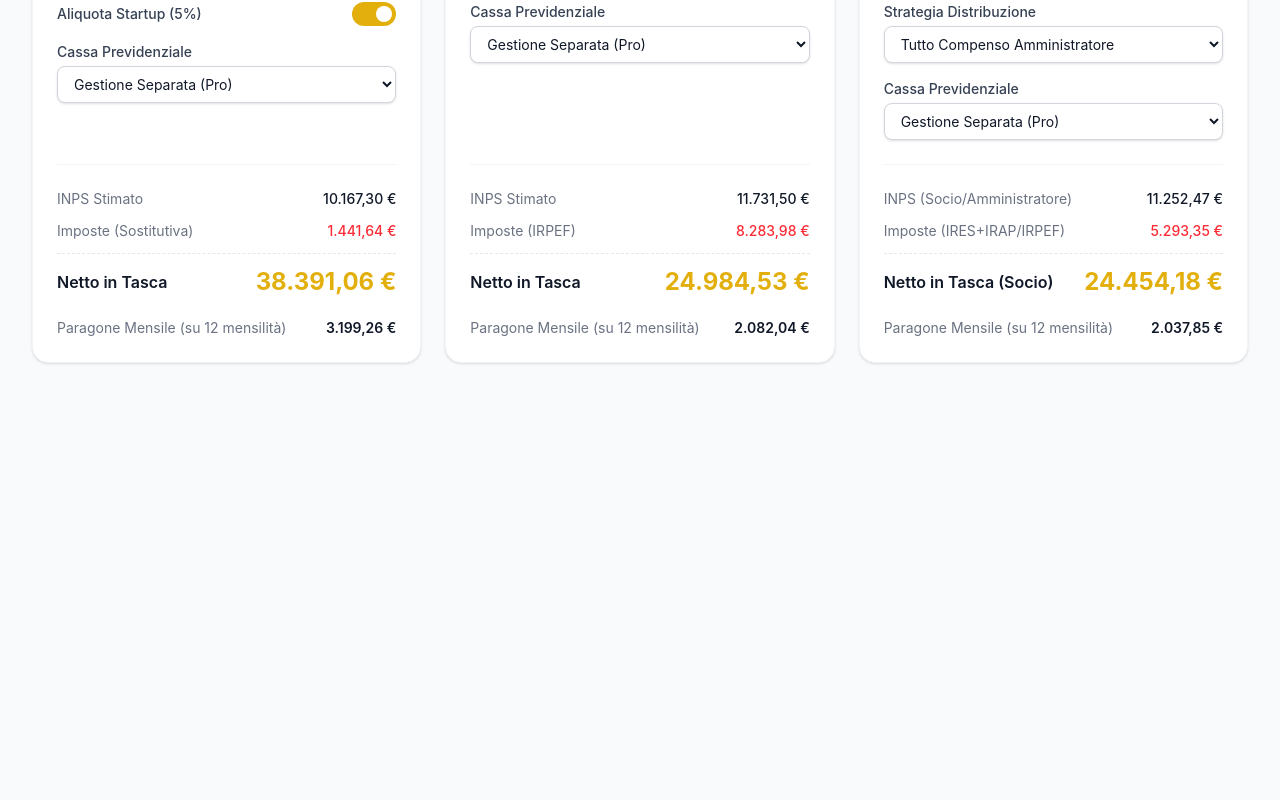
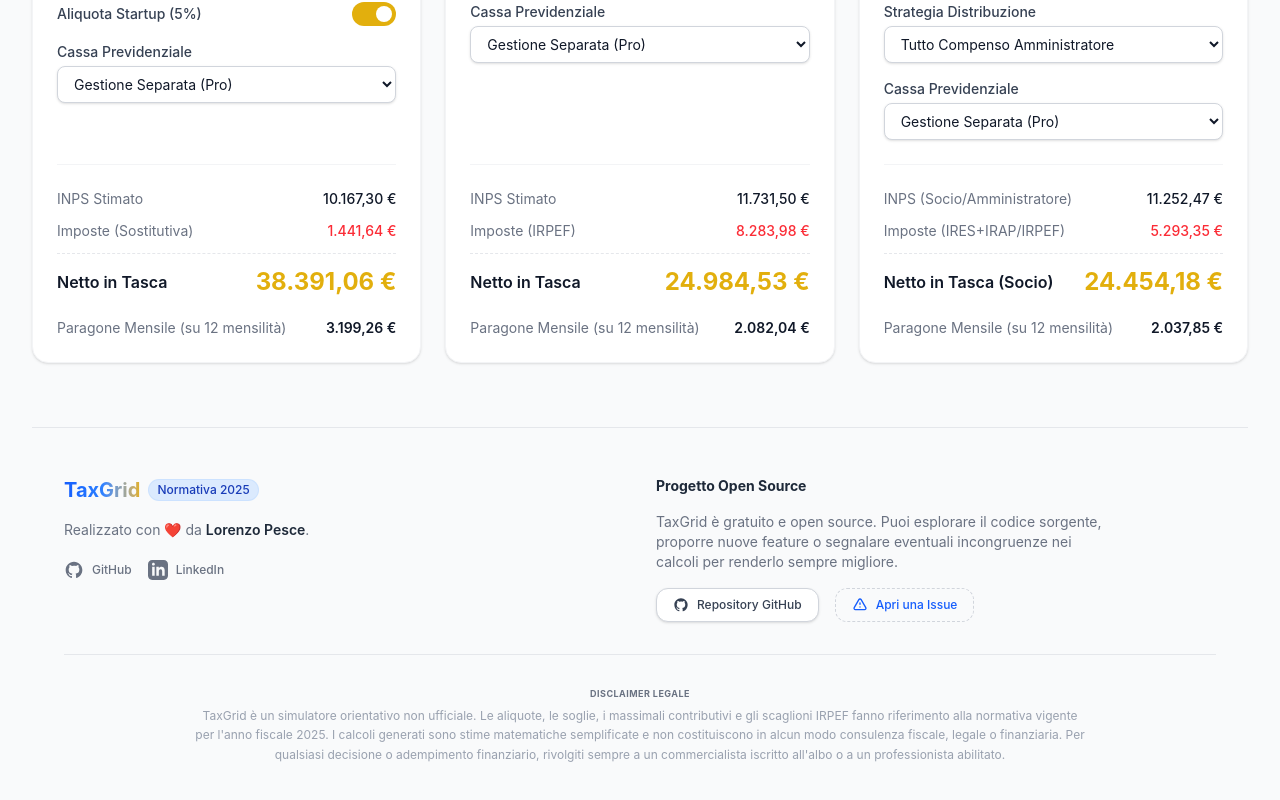
Before and after one commit to p-lorenzo/taxgrid, a Vue app: page / in a window 1280 px wide. Shown: the part 621-1421 px from the top of the page. Before the commit the page ends 1016 px from the top, so only its background shows below. Built offline with nearby package versions, Linux system fonts and the light colour scheme.

Commit message:
feat(footer): add static footer component, legal disclaimer, and project details (spec-08)

```diff
--- /dev/null
+++ b/history/2026-06-17--static-footer.md
@@ -0,0 +1,21 @@
+# History of Feature: Static Footer & Disclaimer
+
+**Date**: 2026-06-17
+**Feature Branch**: `08-static-footer`
+
+## Decisions Made
+- Implemented the footer as a separate Vue component `src/components/Footer.vue` to maintain clean separation of concerns and keep `App.vue` structured.
+- Integrated the footer directly under the main viewport wrapper inside `src/App.vue`.
+- Added all requested elements:
+  - Personal credits to Lorenzo Pesce.
+  - Profile links to GitHub and LinkedIn.
+  - Open Source project mention with a direct link to the repository.
+- Recommended and added the following crucial elements:
+  - Legal Disclaimer stating that it is a non-official orientative simulator and calculations do not constitute professional advice.
+  - Current fiscal year context (2025).
+  - Call to Action to open GitHub issues for bug reports or feature requests.
+- Tailored design for premium looks supporting both light and dark mode with micro-animations on links and buttons.
+
+## Lessons Learned & Issues Encountered
+- Ran into a missing tag syntax error after replacement in `App.vue` which was resolved by restoring the missing closing `div` for the regimes grid layout.
+- The Tailwind v4 setup works perfectly with the custom component classes.
--- a/specs/08-static-footer.md
+++ b/specs/08-static-footer.md
@@ -4,9 +4,9 @@
 
 **Created**: 2026-06-17
 
-**Status**: PENDING
+**Status**: COMPLETE
 
-## Status: PENDING
+## Status: COMPLETE
 
 **Input**: User request: "Aggiungere un footer statico alla pagina con: credits (Lorenzo Pesce), link GitHub, link LinkedIn, menzione progetto Open Source con link al repository TaxGrid. Suggerire eventuali altre aggiunte."
 
@@ -58,3 +58,5 @@ Esempio di classi per il contenitore:
 1. **Given** l'app in esecuzione, **When** scorro fino in fondo alla pagina, **Then** visualizzo il footer in modo chiaro e responsivo sia su Desktop che su Mobile.
 2. **Given** i link ai profili social e alla repository, **When** ci clicco sopra, **Then** si aprono correttamente in una nuova scheda (`target="_blank"` e `rel="noopener noreferrer"` per motivi di sicurezza).
 3. **Given** il footer, **Then** il disclaimer legale è chiaramente visibile ma non invasivo rispetto al design principale.
+
+<!-- NR_OF_TRIES: 1 -->
--- a/src/App.vue
+++ b/src/App.vue
@@ -1,6 +1,7 @@
 <script setup lang="ts">
 import { useTaxStore } from './store/taxStore'
 import { Switch } from '@headlessui/vue'
+import Footer from './components/Footer.vue'
 
 const store = useTaxStore()
 
@@ -508,7 +509,8 @@ const formatCurrency = (val: number) => {
         </div>
 
       </div>
+    </div>
 
-    </div>
+    <Footer />
   </div>
 </template>
--- /dev/null
+++ b/src/components/Footer.vue
@@ -0,0 +1,98 @@
+<template>
+  <footer class="mt-16 border-t border-gray-200 dark:border-gray-800 bg-gray-50 dark:bg-gray-900/50 py-12 text-sm text-gray-600 dark:text-gray-400 transition-colors duration-300">
+    <div class="max-w-7xl mx-auto px-4 sm:px-6 lg:px-8">
+      <!-- Grid layout for main content -->
+      <div class="grid grid-cols-1 md:grid-cols-2 gap-8 mb-8">
+
+        <!-- Left Side: Credits & Socials -->
+        <div class="space-y-4 text-center md:text-left">
+          <div class="flex items-center justify-center md:justify-start space-x-2">
+            <span class="text-xl font-bold bg-clip-text text-transparent bg-gradient-to-r from-blue-600 via-blue-500 to-[#e2af0d] dark:from-blue-400 dark:via-blue-300 dark:to-[#e2af0d]">
+              TaxGrid
+            </span>
+            <span class="text-xs px-2 py-0.5 rounded-full bg-blue-100 dark:bg-blue-900/30 text-blue-800 dark:text-blue-300 font-medium border border-blue-200/50 dark:border-blue-700/30">
+              Normativa 2025
+            </span>
+          </div>
+          <p class="text-gray-500 dark:text-gray-400">
+            Realizzato con ❤️ da <span class="font-semibold text-gray-800 dark:text-gray-200">Lorenzo Pesce</span>.
+          </p>
+
+          <!-- Social Icons / Links -->
+          <div class="flex items-center justify-center md:justify-start space-x-4 pt-1">
+            <a
+              href="https://github.com/p-lorenzo/"
+              target="_blank"
+              rel="noopener noreferrer"
+              class="inline-flex items-center space-x-2 text-gray-500 dark:text-gray-400 hover:text-blue-600 dark:hover:text-[#e2af0d] transition-colors duration-250 group"
+              aria-label="GitHub Profile"
+            >
+              <svg class="w-5 h-5 transition-transform group-hover:scale-110" fill="currentColor" viewBox="0 0 24 24">
+                <path fill-rule="evenodd" d="M12 2C6.477 2 2 6.477 2 12c0 4.42 2.865 8.166 6.839 9.489.5.092.682-.217.682-.482 0-.237-.008-.866-.013-1.7-2.782.603-3.369-1.34-3.369-1.34-.454-1.156-1.11-1.464-1.11-1.464-.908-.62.069-.608.069-.608 1.003.07 1.531 1.03 1.531 1.03.892 1.529 2.341 1.087 2.91.832.092-.647.35-1.088.636-1.338-2.22-.253-4.555-1.11-4.555-4.943 0-1.091.39-1.984 1.029-2.683-.103-.253-.446-1.27.098-2.647 0 0 .84-.269 2.75 1.025A9.564 9.564 0 0112 6.844c.85.004 1.705.115 2.504.337 1.909-1.294 2.747-1.025 2.747-1.025.546 1.377.203 2.394.1 2.647.64.699 1.028 1.592 1.028 2.683 0 3.842-2.339 4.687-4.566 4.935.359.309.678.919.678 1.852 0 1.336-.012 2.415-.012 2.743 0 .267.18.579.688.481C19.137 20.162 22 16.418 22 12c0-5.523-4.477-10-10-10z" clip-rule="evenodd" />
+              </svg>
+              <span class="text-xs font-medium border-b border-transparent group-hover:border-blue-600 dark:group-hover:border-[#e2af0d]">GitHub</span>
+            </a>
+
+            <a
+              href="https://www.linkedin.com/in/p-lorenzo/"
+              target="_blank"
+              rel="noopener noreferrer"
+              class="inline-flex items-center space-x-2 text-gray-500 dark:text-gray-400 hover:text-blue-600 dark:hover:text-[#e2af0d] transition-colors duration-250 group"
+              aria-label="LinkedIn Profile"
+            >
+              <svg class="w-5 h-5 transition-transform group-hover:scale-110" fill="currentColor" viewBox="0 0 24 24">
+                <path fill-rule="evenodd" d="M19 0h-14c-2.761 0-5 2.239-5 5v14c0 2.761 2.239 5 5 5h14c2.762 0 5-2.239 5-5v-14c0-2.761-2.238-5-5-5zm-11 19h-3v-11h3v11zm-1.5-12.268c-.966 0-1.75-.779-1.75-1.75s.784-1.75 1.75-1.75 1.75.779 1.75 1.75-.784 1.75-1.75 1.75zm13.5 12.268h-3v-5.604c0-3.368-4-3.113-4 0v5.604h-3v-11h3v1.765c1.396-2.586 7-2.777 7 2.476v6.759z" clip-rule="evenodd" />
+              </svg>
+              <span class="text-xs font-medium border-b border-transparent group-hover:border-blue-600 dark:group-hover:border-[#e2af0d]">LinkedIn</span>
+            </a>
+          </div>
+        </div>
+
+        <!-- Right Side: Open Source Repo & Contributions -->
+        <div class="space-y-4 text-center md:text-left">
+          <div class="flex items-center justify-center md:justify-start space-x-2">
+            <span class="text-sm font-bold text-gray-800 dark:text-gray-200">
+              Progetto Open Source
+            </span>
+          </div>
+          <p class="text-gray-500 dark:text-gray-400 max-w-md">
+            TaxGrid è gratuito e open source. Puoi esplorare il codice sorgente, proporre nuove feature o segnalare eventuali incongruenze nei calcoli per renderlo sempre migliore.
+          </p>
+          <div class="flex flex-col sm:flex-row items-center justify-center md:justify-start gap-4">
+            <a
+              href="https://github.com/p-lorenzo/taxgrid/"
+              target="_blank"
+              rel="noopener noreferrer"
+              class="inline-flex items-center justify-center px-4 py-2 border border-gray-300 dark:border-gray-700 rounded-xl bg-white dark:bg-gray-800 text-xs font-medium text-gray-700 dark:text-gray-300 hover:bg-gray-50 dark:hover:bg-gray-700 transition-colors shadow-sm w-full sm:w-auto"
+            >
+              <svg class="w-4 h-4 mr-2" fill="currentColor" viewBox="0 0 24 24">
+                <path fill-rule="evenodd" d="M12 2C6.477 2 2 6.477 2 12c0 4.42 2.865 8.166 6.839 9.489.5.092.682-.217.682-.482 0-.237-.008-.866-.013-1.7-2.782.603-3.369-1.34-3.369-1.34-.454-1.156-1.11-1.464-1.11-1.464-.908-.62.069-.608.069-.608 1.003.07 1.531 1.03 1.531 1.03.892 1.529 2.341 1.087 2.91.832.092-.647.35-1.088.636-1.338-2.22-.253-4.555-1.11-4.555-4.943 0-1.091.39-1.984 1.029-2.683-.103-.253-.446-1.27.098-2.647 0 0 .84-.269 2.75 1.025A9.564 9.564 0 0112 6.844c.85.004 1.705.115 2.504.337 1.909-1.294 2.747-1.025 2.747-1.025.546 1.377.203 2.394.1 2.647.64.699 1.028 1.592 1.028 2.683 0 3.842-2.339 4.687-4.566 4.935.359.309.678.919.678 1.852 0 1.336-.012 2.415-.012 2.743 0 .267.18.579.688.481C19.137 20.162 22 16.418 22 12c0-5.523-4.477-10-10-10z" clip-rule="evenodd" />
+              </svg>
+              Repository GitHub
+            </a>
+
+            <a
+              href="https://github.com/p-lorenzo/taxgrid/issues"
+              target="_blank"
+              rel="noopener noreferrer"
+              class="inline-flex items-center justify-center px-4 py-2 border border-dashed border-gray-300 dark:border-gray-700 rounded-xl text-xs font-medium text-blue-600 dark:text-blue-400 hover:border-blue-500 dark:hover:border-blue-500 hover:bg-blue-50/30 dark:hover:bg-blue-950/10 transition-colors w-full sm:w-auto"
+            >
+              <svg class="w-4 h-4 mr-2" fill="none" stroke="currentColor" viewBox="0 0 24 24">
+                <path stroke-linecap="round" stroke-linejoin="round" stroke-width="2" d="M12 9v2m0 4h.01m-6.938 4h13.856c1.54 0 2.502-1.667 1.732-3L13.732 4c-.77-1.333-2.694-1.333-3.464 0L3.34 16c-.77 1.333.192 3 1.732 3z" />
+              </svg>
+              Apri una Issue
+            </a>
+          </div>
+        </div>
+      </div>
+
+      <!-- Bottom Side: Legal Disclaimer -->
+      <div class="pt-8 border-t border-gray-200 dark:border-gray-800 text-center">
+        <p class="text-xs text-gray-400 dark:text-gray-500 max-w-4xl mx-auto leading-relaxed">
+          <span class="font-bold text-gray-500 dark:text-gray-400 uppercase tracking-wider text-[9px] block mb-1">Disclaimer Legale</span>
+          TaxGrid è un simulatore orientativo non ufficiale. Le aliquote, le soglie, i massimali contributivi e gli scaglioni IRPEF fanno riferimento alla normativa vigente per l'anno fiscale 2025. I calcoli generati sono stime matematiche semplificate e non costituiscono in alcun modo consulenza fiscale, legale o finanziaria. Per qualsiasi decisione o adempimento finanziario, rivolgiti sempre a un commercialista iscritto all'albo o a un professionista abilitato.
+        </p>
+      </div>
+    </div>
+  </footer>
+</template>
```
Also changed, not shown: 1 other file (tests, documents, lock files or other folders).
